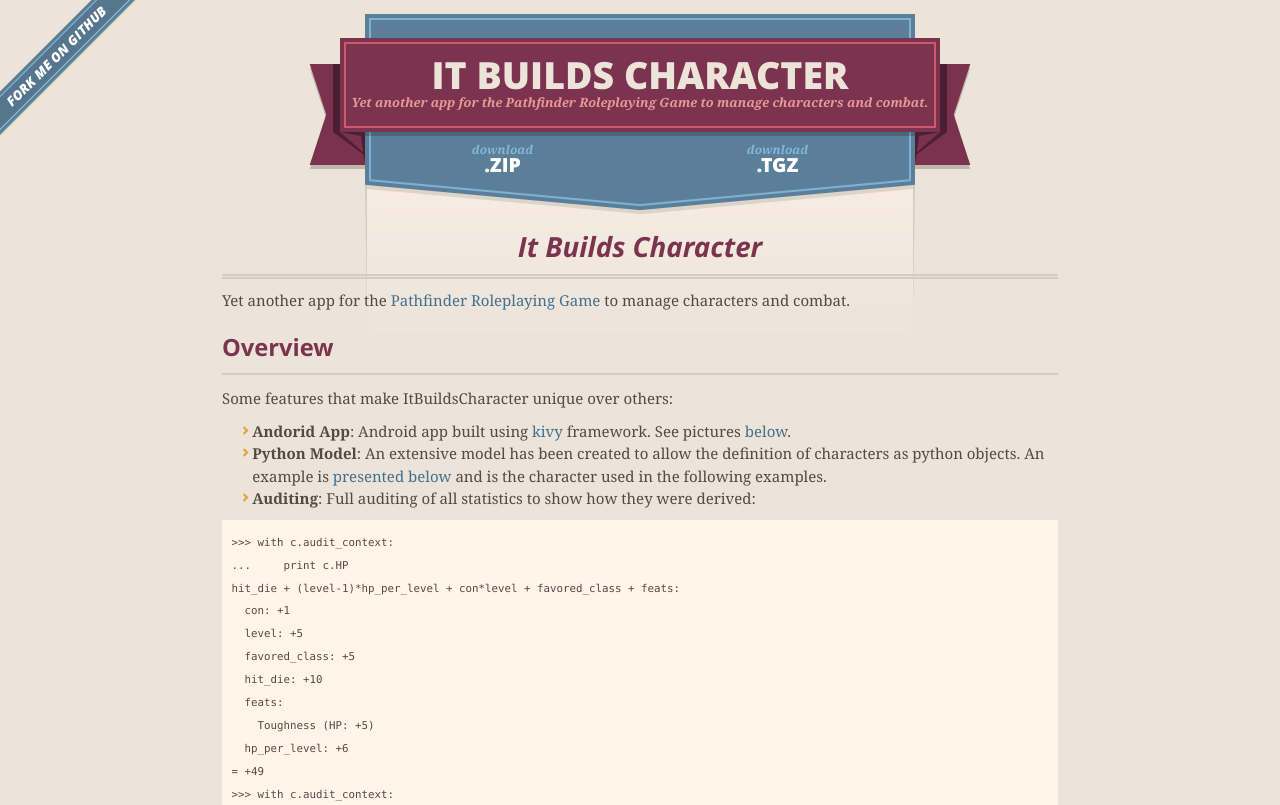
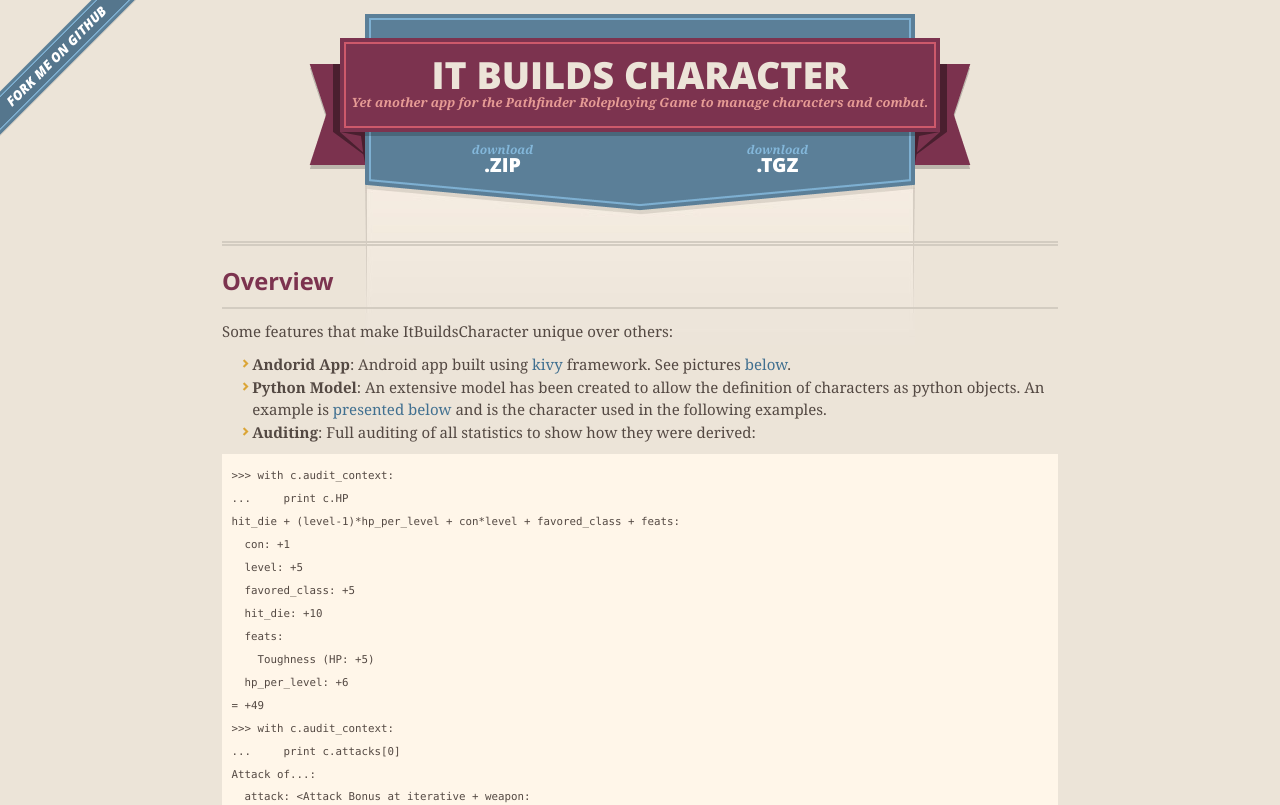
Before and after one commit to jsexauer/ItBuildsCharacter, a plain HTML site: page index.html in a window 1280 px wide. Shown: the top 805 px of the page. Drawn offline with nearby package versions, Linux system fonts and the light colour scheme.

Commit message:
Remove redundant

```diff
--- a/index.html
+++ b/index.html
@@ -47,10 +47,6 @@
 
       <section id="main_content">
         <h1>
-<a name="itbuildscharacter" class="anchor" href="#itbuildscharacter"><span class="octicon octicon-link"></span></a>It Builds Character</h1>
-
-<p>Yet another app for the <a href="http://paizo.com/pathfinderRPG">Pathfinder Roleplaying Game</a>
-to manage characters and combat.</p>
 
 <h2>
 <a name="overview" class="anchor" href="#overview"><span class="octicon octicon-link"></span></a>Overview</h2>
```
